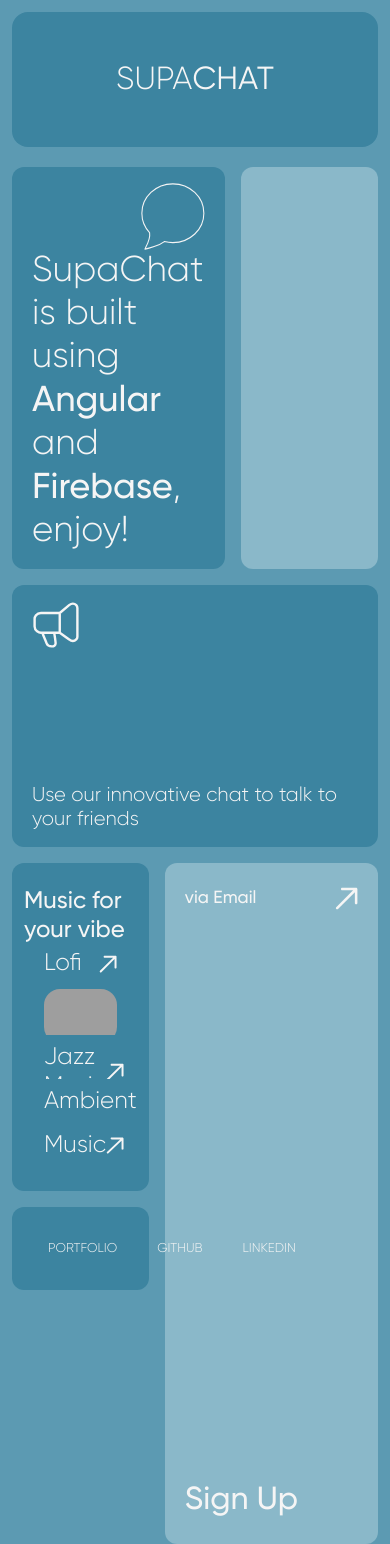
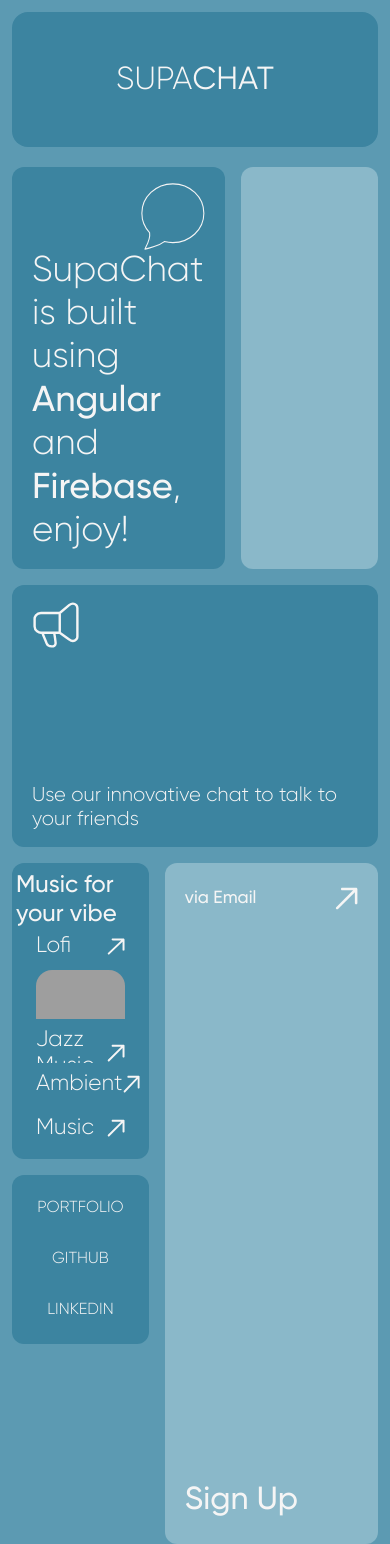
Before and after one commit to sdeffff/SupaChat, an Angular app: page / in a window 390 px wide. Built offline with nearby package versions, Linux system fonts and the light colour scheme; grey boxes are pictures that could not be loaded.

Commit message:
adaptive fix, visual adjustments + preloader

```diff
--- a/src/app/components/chat-components/chatroom/chatroom.component.html
+++ b/src/app/components/chat-components/chatroom/chatroom.component.html
@@ -1,4 +1,8 @@
 <section>
+    <div class="preloader" [style]="preloaderStyles">
+        <img src="../../../../assets/preloader/load.svg" alt="">
+    </div>
+
     <div class="modal profile" [style]="modalOpacity">
         <div class="modal-inner">
             <header>
@@ -94,7 +98,7 @@
             <h2>Your friends</h2>
 
             <ul class="friends">
-                <li *ngFor="let friend of friends" class="friend" (click)="changeChat(friend.uid)">
+                <li *ngFor="let friend of friends" class="friend" (click)="changeChat(friend.uid, friend.name, friend.pfp)">
                     <div>
                         <article>
                             <header>
@@ -128,6 +132,11 @@
 
     <main>
         <header>
+            <div>
+                <img [src]="currentComradePfp" alt="">
+                <h2 [innerText]="currentComradeName"></h2>
+            </div>
+
             <a href=""><h2>SupaChat</h2></a>
         </header>
 
--- a/src/app/components/chat-components/chatroom/chatroom.component.ts
+++ b/src/app/components/chat-components/chatroom/chatroom.component.ts
@@ -33,6 +33,8 @@
     private router: Router,
     private chatService: ChatService) {};
 
+    public preloaderStyles = "opacity: 100; visibility: visible;"
+
   ngOnInit() {
     this.getRequests();
     this.getFriends();
@@ -52,6 +54,13 @@
       } else {
         this.router.navigate(["/"]);
       }
+
+      const loaderInterval = setInterval(() => {
+        if(document.readyState === "complete") {
+          this.preloaderStyles = "opacity: 0; visibility: hidden;";
+          clearInterval(loaderInterval);
+        }
+      }, 10);
   }
 
   ngAfterViewInit() {
@@ -133,8 +142,9 @@
 
   //Accepting the request from another user:
   async acceptRequest(request: {name: string, uid: string, pfp: string}) {
-    await this.chatService.acceptRequest(request);
-    window.location.reload();
+    await this.chatService.acceptRequest(request).then(() => {
+      setTimeout(() => location.reload(), 1);
+    });
   }
 
   getFriends() {
@@ -147,9 +157,14 @@
   public messages: Array<{content: string, senderId: string, timestamp: number}> = [];
 
   //Creating chat:
-  changeChat(uid: string) {
+  public currentComradePfp: string = "";
+  public currentComradeName: string = "";
+
+  changeChat(uid: string, name: string, pfp: string) {
     this.chatService.changeChat(uid).subscribe((messages) => {
       this.messages = messages;
+      this.currentComradeName = name;
+      this.currentComradePfp = pfp;
       setTimeout(() => this.scrollToBottom(), 0);
     });
   }
--- a/src/app/components/chat-components/chatroom/main.component.scss
+++ b/src/app/components/chat-components/chatroom/main.component.scss
@@ -4,6 +4,30 @@
 $dark-blue: #237B9D;
 
 section {
+    .preloader {
+        background-color: $dark-blue;
+        position: absolute;
+        top: 0;
+        left: 0;
+
+        width: 100%;
+        height: 100%;
+
+        transition: .45s ease;
+        transition-delay: .5s;
+
+        z-index: 999;
+
+        img {
+            position: absolute;
+            top: 50%;
+            left: 50%;
+            transform: translate(-50%, -50%);
+
+            max-width: 8rem;
+        }
+    }
+
     main {
         display: flex;
         flex-direction: column;
@@ -75,11 +99,27 @@
 
         header {
             display: flex;
-            justify-content: end;
+            justify-content: space-between;
+            align-items: center;
 
             padding: 1.25rem 2rem;
 
             background-color: $blue;
+
+            div {
+                display: flex;
+                align-items: center;
+                gap: .5rem;
+
+                img {
+                    border-radius: 50%;
+                    max-width: 2.25rem;
+                }
+
+                h2 {
+                    font-size: 1.75rem;
+                }
+            }
 
             a {
                 color: $white;
--- a/src/app/components/home/aside-home.component.scss
+++ b/src/app/components/home/aside-home.component.scss
@@ -138,3 +138,42 @@
        }
     }
 }
+
+@media (max-width: 800px) {
+    aside {
+        footer {
+            .links {
+                flex-direction: column;
+                padding: .5rem;
+
+                li {
+                    a {
+                        font-size: 1rem;
+                    }
+                }
+            }
+        }
+
+        div {
+            padding: 1rem .5rem;
+        }
+    }
+}
+
+@media (max-width: 620px) {
+    aside {
+        div {
+            padding: .5rem .25rem;
+
+            .playlist {
+                li {
+                    header {
+                        h2 {
+                            font-size: 1.4rem;
+                        }
+                    }
+                }
+            }
+        }
+    }
+}
--- a/src/app/components/home/home.component.scss
+++ b/src/app/components/home/home.component.scss
@@ -178,8 +178,6 @@
                     font-size: 2rem;
                 }
             }
-
-
         }
     }
 }
```
Also changed, not shown: src/assets/preloader/load.svg (added).
